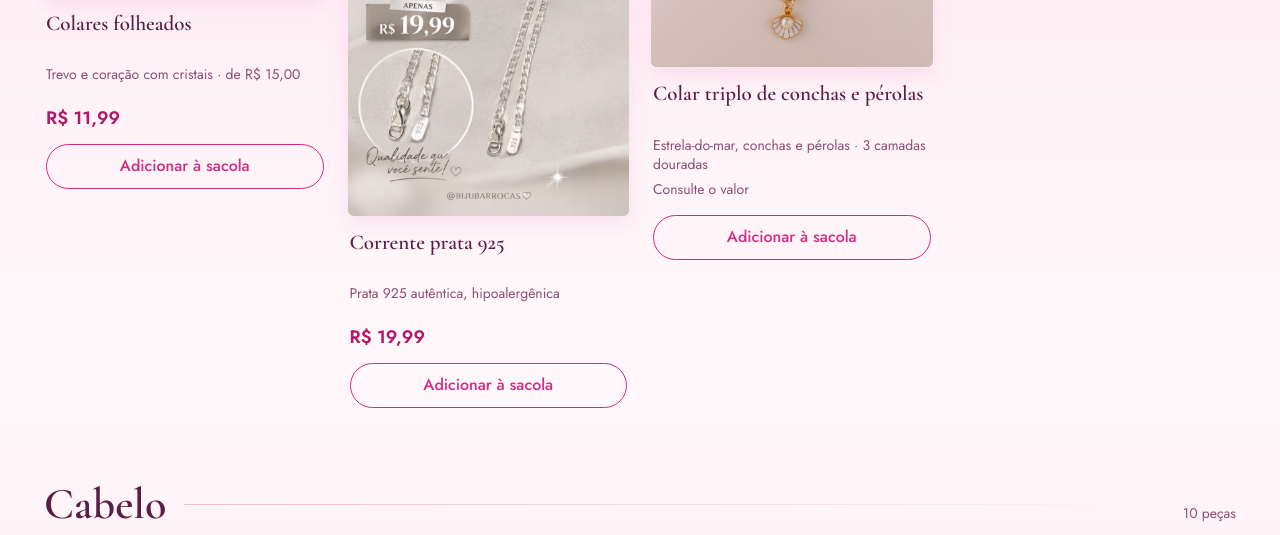
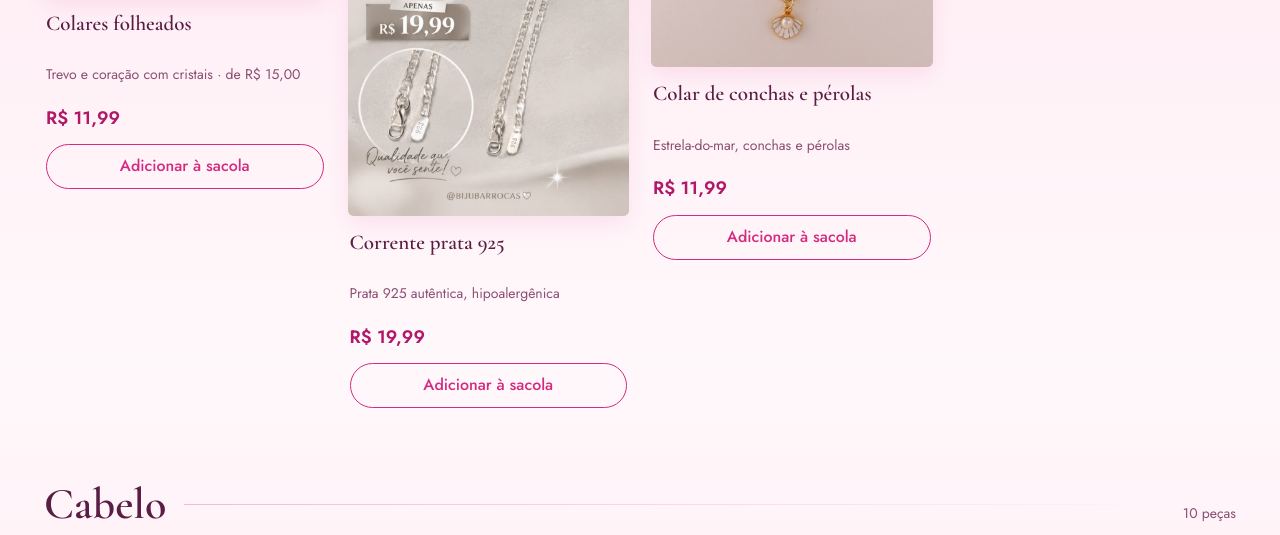
Before and after one commit to erickmarcelocs/BijuBarrocas, a plain HTML site: page index.html in a window 1280 px wide. Shown: the part 6842-7377 px from the top of the page. Drawn offline with nearby package versions, Linux system fonts and the light colour scheme.

Commit message:
Update index.html

```diff
--- a/index.html
+++ b/index.html
@@ -1759,7 +1759,7 @@
       {cat: "Cabelo", nome: "Gelatina 3 em 1 ativadora de cachos Anevi 300 g", info: "Define, hidrata e dá volume · para todos os tipos de curvatura", preco: 29.99, fit: "contain", img: "img/gelatina-3em1-anevi.jpg"},
       {cat: "Brincos", nome: "Brinco argola dupla", info: "Aço inoxidável 316L · hipoalergênico, não escurece", preco: 19.99, fit: "contain", img: "img/brinco-argola-dupla.jpg"},
       {cat: "Bolsas", nome: "Mini bolsinha com liguinhas transparentes", info: "Estampas fofas · ideal para guardar acessórios", preco: 7.99, fit: "contain", img: "img/mini-bolsinha-liguinhas.jpg"},
-      {cat: "Colares", nome: "Colar triplo de conchas e pérolas", info: "Estrela-do-mar, conchas e pérolas · 3 camadas douradas", preco: null, img: "img/colar-triplo-conchas.jpg"},
+      {cat: "Colares", nome: "Colar de conchas e pérolas", info: "Estrela-do-mar, conchas e pérolas", preco: 11.99, img: "img/colar-triplo-conchas.jpg"},
       {cat: "Maquiagem", nome: "Lip gloss da Capivara JSYU", info: "Brilho incrível, hidrata os lábios", preco: 14.99, fit: "contain", img: "img/lip-gloss-capivara.jpg"},
       {cat: "Maquiagem", nome: "Gel incolor para cílios e sobrancelhas Ruby Rose", info: "Com óleo de rícino e vitamina E · define e modela", preco: 17.99, fit: "contain", img: "img/gel-incolor-ruby-rose.jpg"},
       {cat: "Maquiagem", nome: "Corretivo líquido No Panda Vivai", info: "Acabamento matte, alta cobertura · 6 tonalidades", preco: 19.99, fit: "contain", img: "img/corretivo-no-panda-vivai.jpg"},
```
